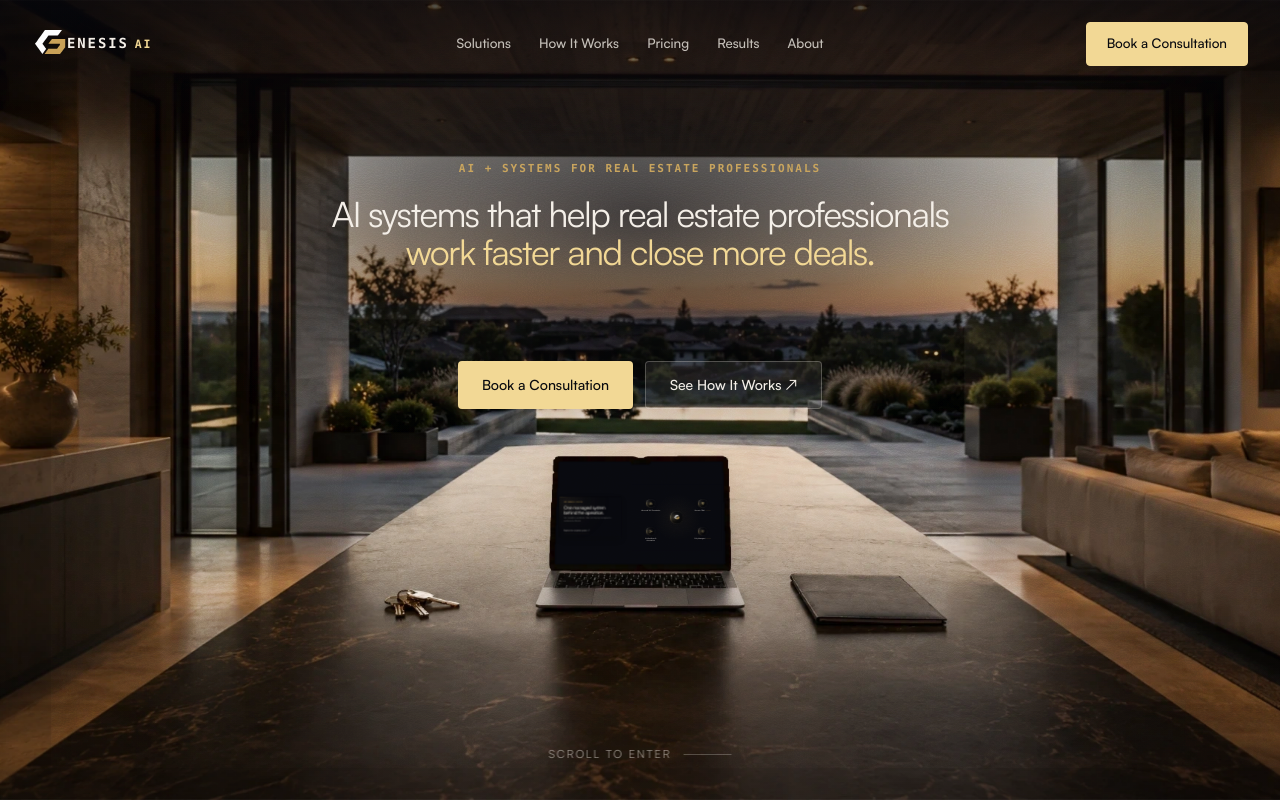
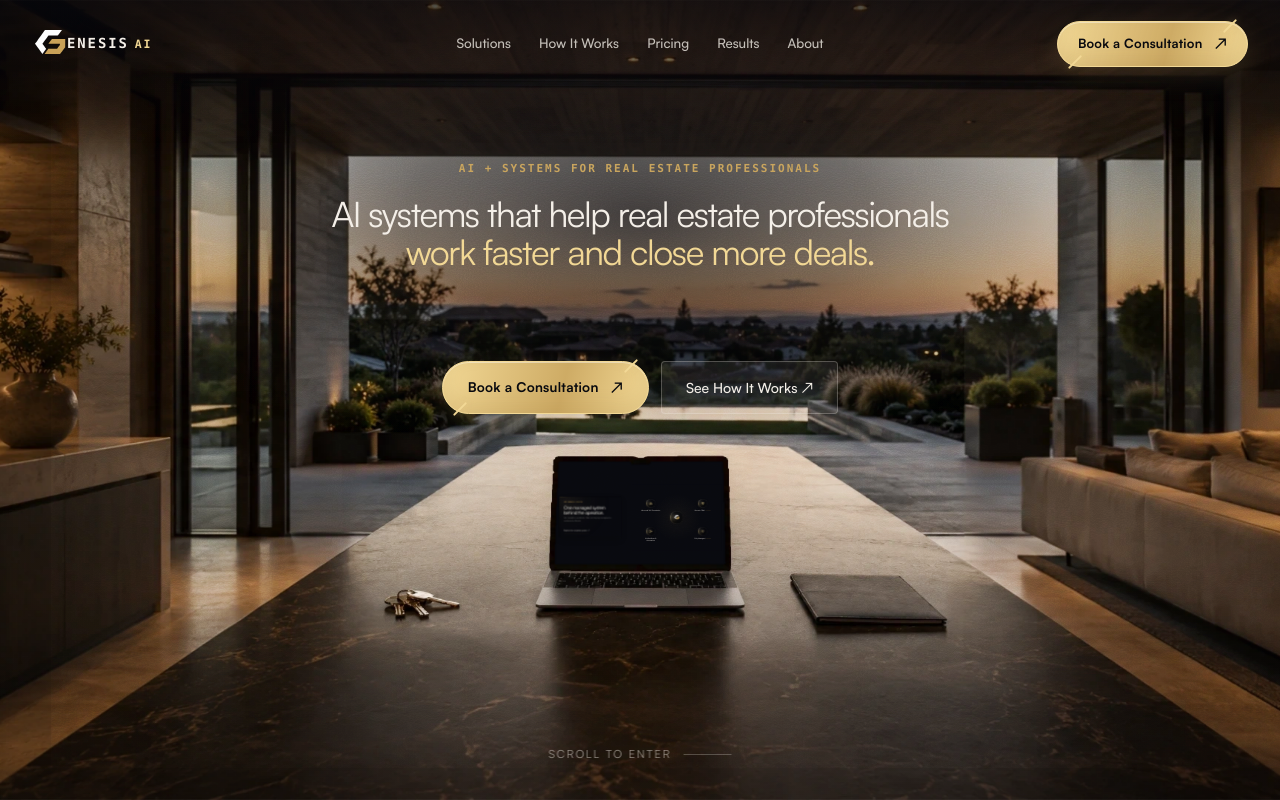
Before and after one commit to reggiebenjamin-bot/GenesisWebsite, a Next.js app: page / in a window 1280 px wide. Shown: the top 800 px of the page. Built offline with nearby package versions, Linux system fonts and the light colour scheme; no server answers.

Commit message:
Standardize consultation buttons

```diff
--- a/components/hero/CinematicFrame.tsx
+++ b/components/hero/CinematicFrame.tsx
@@ -1,6 +1,7 @@
 import Image from "next/image";
 import Link from "next/link";
 import type { Ref } from "react";
+import { ConsultationButton } from "@/components/ui/ConsultationButton";
 import { GenesisSystem } from "./GenesisSystem";
 
 /**
@@ -23,7 +24,11 @@ import { GenesisSystem } from "./GenesisSystem";
  * assistive tech, out of the tab order and not hit-testable, so it can never
  * duplicate the real section's links or be zoomed into a second time.
  */
-export function CinematicFrame({ plateRef }: { plateRef?: Ref<HTMLImageElement> }) {
+export function CinematicFrame({
+  plateRef,
+}: {
+  plateRef?: Ref<HTMLImageElement>;
+}) {
   return (
     <>
       <div className="hero-fit hero-rig-live">
@@ -135,12 +140,7 @@ export function CinematicFrame({ plateRef }: { plateRef?: Ref<HTMLImageElement>
             className="hero-rise mt-7 flex flex-wrap justify-center gap-3 max-md:mt-6"
             style={{ "--i": 4 } as React.CSSProperties}
           >
-            <Link
-              href="/contact"
-              className="inline-flex min-h-12 items-center rounded-sm bg-gold-light px-6 text-sm font-medium text-ink transition-colors duration-300 hover:bg-ivory"
-            >
-              Book a Consultation
-            </Link>
+            <ConsultationButton href="/contact" />
             <Link
               href="/how-it-works"
               className="inline-flex min-h-12 items-center rounded-sm border border-ivory/25 bg-ivory/8 px-6 text-sm font-medium text-ivory backdrop-blur-xl transition-colors duration-300 hover:bg-ivory/15"
--- a/components/layout/Header.tsx
+++ b/components/layout/Header.tsx
@@ -4,6 +4,7 @@ import Link from "next/link";
 import { usePathname } from "next/navigation";
 import { useEffect, useState } from "react";
 import { navigation } from "@/lib/content";
+import { ConsultationButton } from "@/components/ui/ConsultationButton";
 import { Logo } from "./Logo";
 
 /**
@@ -67,21 +68,19 @@ export function Header() {
             </Link>
           ))}
 
-          <Link
-            href="/contact"
-            onClick={() => setOpen(false)}
-            className="inline-flex min-h-11 items-center rounded-sm border border-gold-light bg-gold-light px-5 text-[0.83rem] font-medium text-ink transition-colors duration-200 hover:border-ivory hover:bg-ivory lg:hidden max-lg:mt-4 max-lg:justify-center"
-          >
-            Book a Consultation
-          </Link>
+          <div className="mt-4 lg:hidden">
+            <ConsultationButton
+              href="/contact"
+              compact
+              onClick={() => setOpen(false)}
+              className="w-full"
+            />
+          </div>
         </nav>
 
-        <Link
-          href="/contact"
-          className="hidden min-h-11 items-center rounded-sm border border-gold-light bg-gold-light px-5 text-[0.83rem] font-medium text-ink transition-colors duration-200 hover:border-ivory hover:bg-ivory lg:inline-flex"
-        >
-          Book a Consultation
-        </Link>
+        <div className="hidden lg:block">
+          <ConsultationButton href="/contact" compact />
+        </div>
       </div>
     </header>
   );
--- a/components/sections/ConsultationCTA.tsx
+++ b/components/sections/ConsultationCTA.tsx
@@ -1,4 +1,4 @@
-import { Button } from "@/components/ui/Button";
+import { ConsultationButton } from "@/components/ui/ConsultationButton";
 import { Eyebrow } from "@/components/ui/Section";
 
 /** The closing block shared by every page. */
@@ -18,9 +18,7 @@ export function ConsultationCTA() {
             Start with a focused consultation about your operation, priorities,
             and existing tools.
           </p>
-          <Button href="/contact" className="mt-8">
-            Book a Consultation
-          </Button>
+          <ConsultationButton href="/contact" className="mt-8" />
         </div>
       </div>
     </section>
--- /dev/null
+++ b/components/ui/ConsultationButton.module.css
@@ -0,0 +1,146 @@
+.button {
+  position: relative;
+  isolation: isolate;
+  display: inline-flex;
+  min-width: 190px;
+  min-height: 53px;
+  align-items: center;
+  justify-content: center;
+  gap: 12px;
+  overflow: visible;
+  border: 1.5px solid var(--color-gold-light);
+  border-radius: 999px;
+  padding: 0.78rem 1.55rem;
+  color: var(--color-ink);
+  background:
+    linear-gradient(
+      104deg,
+      rgb(242 216 149 / 0.96),
+      rgb(201 165 94 / 0.88) 58%,
+      rgb(242 216 149 / 0.78)
+    ),
+    var(--color-gold-light);
+  box-shadow:
+    inset 0 1px 0 rgb(255 255 255 / 0.42),
+    inset 0 -8px 18px rgb(142 108 52 / 0.14),
+    0 8px 28px rgb(201 165 94 / 0.16);
+  font-size: 0.84rem;
+  font-weight: 700;
+  letter-spacing: 0.02em;
+  line-height: 1.1;
+  text-align: center;
+  cursor: pointer;
+  transition:
+    transform 260ms var(--ease-editorial),
+    border-color 260ms ease,
+    box-shadow 260ms ease,
+    background-color 260ms ease;
+}
+
+.button::before,
+.button::after {
+  position: absolute;
+  z-index: 2;
+  width: 2px;
+  height: 18px;
+  border-radius: 999px;
+  background: var(--color-gold-light);
+  box-shadow: 0 0 8px rgb(242 216 149 / 0.45);
+  content: "";
+  pointer-events: none;
+}
+
+.button::before {
+  bottom: -5px;
+  left: 16px;
+  transform: rotate(45deg);
+}
+
+.button::after {
+  top: -5px;
+  right: 16px;
+  transform: rotate(45deg);
+}
+
+.button:hover {
+  transform: translateY(-2px);
+  border-color: var(--color-ivory);
+  background-color: var(--color-ivory);
+  box-shadow:
+    inset 0 1px 0 rgb(255 255 255 / 0.55),
+    inset 0 -8px 18px rgb(142 108 52 / 0.1),
+    0 12px 34px rgb(201 165 94 / 0.24),
+    0 0 0 3px rgb(242 216 149 / 0.08);
+}
+
+.button:active {
+  transform: translateY(0);
+}
+
+.button:focus-visible {
+  outline: 2px solid var(--color-ivory);
+  outline-offset: 4px;
+}
+
+.label,
+.arrow {
+  position: relative;
+  z-index: 1;
+}
+
+.arrow {
+  font-size: 0.9rem;
+  transition: transform 260ms var(--ease-editorial);
+}
+
+.button:hover .arrow {
+  transform: translate(2px, -2px);
+}
+
+.sheen {
+  position: absolute;
+  inset: 2px;
+  z-index: 0;
+  overflow: hidden;
+  border-radius: inherit;
+  pointer-events: none;
+}
+
+.sheen::before {
+  position: absolute;
+  inset: -20% auto -20% -45%;
+  width: 34%;
+  transform: skewX(-18deg);
+  background: linear-gradient(
+    90deg,
+    transparent,
+    rgb(255 255 255 / 0.38),
+    transparent
+  );
+  content: "";
+  transition: translate 620ms var(--ease-editorial);
+}
+
+.button:hover .sheen::before {
+  translate: 440% 0;
+}
+
+.compact {
+  min-width: 174px;
+  min-height: 46px;
+  padding: 0.68rem 1.25rem;
+  font-size: 0.8rem;
+}
+
+@media (prefers-reduced-motion: reduce) {
+  .button,
+  .arrow,
+  .sheen::before {
+    transition: none;
+  }
+
+  .button:hover,
+  .button:active {
+    transform: none;
+  }
+}
--- /dev/null
+++ b/components/ui/ConsultationButton.tsx
@@ -0,0 +1,27 @@
+import Link from "next/link";
+import type { ComponentProps, ReactNode } from "react";
+import styles from "./ConsultationButton.module.css";
+
+export function ConsultationButton({
+  compact = false,
+  className = "",
+  children = "Book a Consultation",
+  ...props
+}: Omit<ComponentProps<typeof Link>, "children"> & {
+  compact?: boolean;
+  className?: string;
+  children?: ReactNode;
+}) {
+  return (
+    <Link
+      className={`${styles.button} ${compact ? styles.compact : ""} ${className}`}
+      {...props}
+    >
+      <span className={styles.sheen} aria-hidden="true" />
+      <span className={styles.label}>{children}</span>
+      <span className={styles.arrow} aria-hidden="true">
+        &#8599;
+      </span>
+    </Link>
+  );
+}
```
